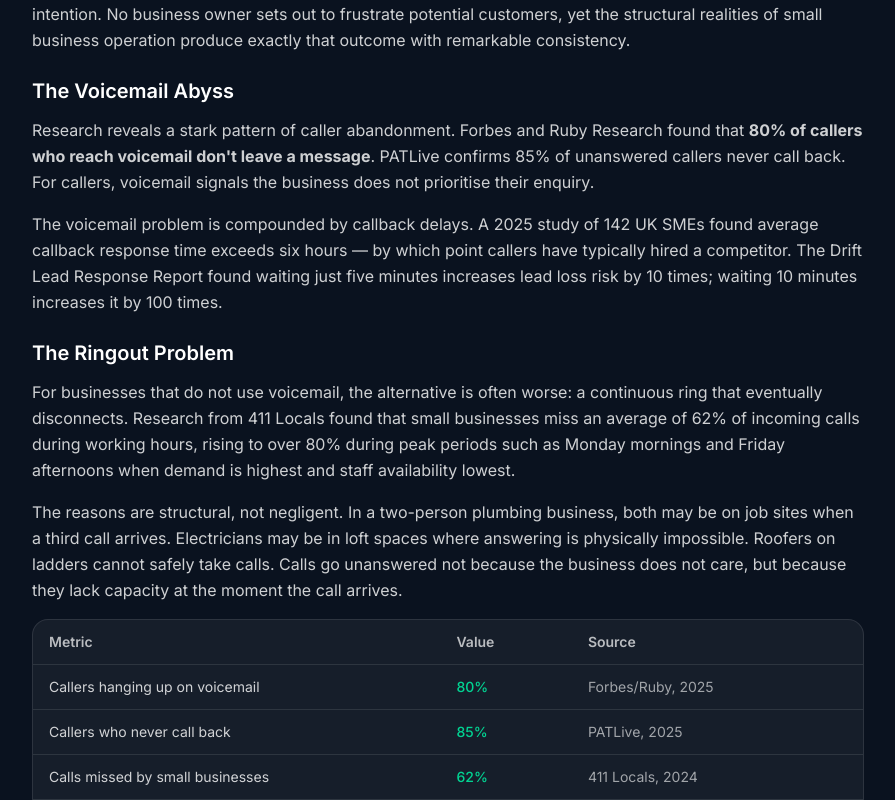
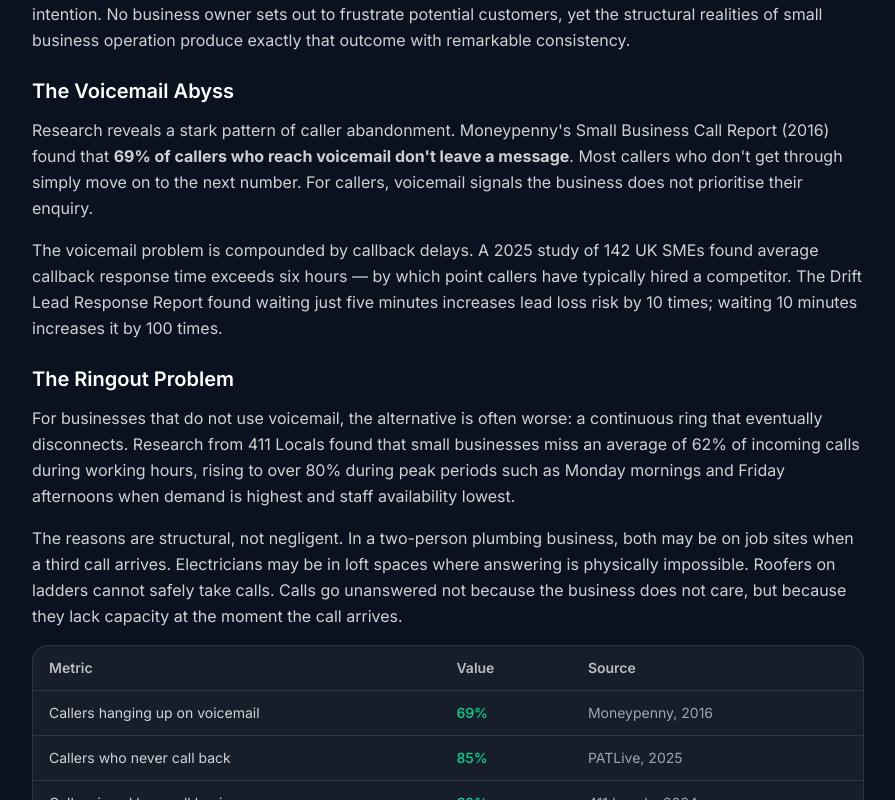
Before and after one commit to DruMcP/whoza-ai, a Next.js app: page /research/caller-experience-revolution-ai-voice-agents-2026 in a window 1280 px wide. Shown: the part 2040-2840 px from the top of the page, without its empty margins (192-1087 px from the left). Built offline with nearby package versions, Linux system fonts and the light colour scheme; no server answers.

Commit message:
fix(r16.1): standardize voicemail stat to 69% on caller-experience page

```diff
--- a/app/research/caller-experience-revolution-ai-voice-agents-2026/page.tsx
+++ b/app/research/caller-experience-revolution-ai-voice-agents-2026/page.tsx
@@ -146,9 +146,7 @@ const scholarlyArticleSchema = {
     "cssSelector": [".article-headline", ".article-abstract", ".article-body"]
   },
   "citation": [
-    {"@type": "CreativeWork", "name": "Moneypenny Small Business Call Report", "datePublished": "2016", "url": "https://www.moneypenny.com/uk/resources/blog/free-resource-small-business-call-report/"},
-    {"@type": "CreativeWork", "name": "Forbes/Ruby Research", "datePublished": "2025"},
-    {"@type": "CreativeWork", "name": "PATLive Missed Call Statistics", "datePublished": "2025"}
+    {"@type": "CreativeWork", "name": "Moneypenny Small Business Call Report", "datePublished": "2016", "url": "https://www.moneypenny.com/uk/resources/blog/free-resource-small-business-call-report/"}
   ],
 }
 
@@ -202,7 +200,7 @@ const breadcrumbSchema = {
 }
 
 const faqs = [
-    { question: "What percentage of callers who reach voicemail don't leave a message?", answer: "Forbes and Ruby Research found that 80% of callers who reach voicemail don't leave a message. PATLive confirms that 85% of unanswered callers never call back. For callers, voicemail signals that the business does not prioritise their enquiry." },
+    { question: "What percentage of callers who reach voicemail don't leave a message?", answer: "69% of callers who reach voicemail leave no message (Moneypenny, Small Business Call Report, 2016). Most callers who don't get through simply move on to the next number." },
     { question: "How much more likely is a business to connect with a lead if they respond within five minutes?", answer: "MIT's Lead Response Management Study found that companies responding within five minutes are 100 times more likely to make contact than those waiting 30 minutes, and 21 times more likely to qualify the lead. Velocify found that calling within one minute boosts conversion by 391% compared to waiting two minutes." },
     { question: "What percentage of customers will avoid a company after one negative service experience?", answer: "Accenture research shows that 87% of customers with even one negative service experience will avoid that company in the future. For small businesses where word-of-mouth drives growth, a single missed call carries amplified consequences." },
     { question: "What is the average business response time to leads?", answer: "Optifai's 2026 Pipeline Study of 939 B2B companies found the average lead response time is 47 hours — nearly two full days. Only 23% respond within five minutes, while 42% take longer than 24 hours. 23% never respond to leads at all." }
@@ -366,7 +364,7 @@ export default function ResearchPage() {
             </p>
             <h3 className="text-xl font-semibold text-white mb-3 mt-6">The Voicemail Abyss</h3>
             <p className="text-white/80 leading-relaxed mb-4">
-              Research reveals a stark pattern of caller abandonment. Forbes and Ruby Research found that <strong>80% of callers who reach voicemail don't leave a message</strong>. PATLive confirms 85% of unanswered callers never call back. For callers, voicemail signals the business does not prioritise their enquiry.
+              Research reveals a stark pattern of caller abandonment. Moneypenny's Small Business Call Report (2016) found that <strong>69% of callers who reach voicemail don't leave a message</strong>. Most callers who don't get through simply move on to the next number. For callers, voicemail signals the business does not prioritise their enquiry.
             </p>
             <p className="text-white/80 leading-relaxed mb-4">
               The voicemail problem is compounded by callback delays. A 2025 study of 142 UK SMEs found average callback response time exceeds six hours — by which point callers have typically hired a competitor. The Drift Lead Response Report found waiting just five minutes increases lead loss risk by 10 times; waiting 10 minutes increases it by 100 times.
@@ -391,8 +389,8 @@ export default function ResearchPage() {
                 <tbody>
                   <tr className="border-b border-white/10">
                     <td className="px-4 py-3 text-white/80">Callers hanging up on voicemail</td>
-                    <td className="px-4 py-3 font-medium text-emerald-400">80%</td>
-                    <td className="px-4 py-3 text-white/60">Forbes/Ruby, 2025</td>
+                    <td className="px-4 py-3 font-medium text-emerald-400">69%</td>
+                    <td className="px-4 py-3 text-white/60">Moneypenny, 2016</td>
                   </tr>
                   <tr className="border-b border-white/10">
                     <td className="px-4 py-3 text-white/80">Callers who never call back</td>
@@ -751,7 +749,6 @@ export default function ResearchPage() {
                 <li>CaseyResponse (2026). &apos;Lead Response Time Statistics: The 5-Minute Rule.&apos;</li>
                 <li>Drift (2023). &apos;Lead Response Time Report.&apos; drift.com.</li>
                 <li>Five9 (2025). &apos;Gen Z and the AI Customer Service Paradox.&apos;</li>
-                <li>Forbes/Ruby Research (2025). &apos;Call Answering Statistics.&apos;</li>
                 <li>Freshworks (2025). &apos;How AI is Unlocking ROI in Customer Service: 58 Stats for 2025.&apos;</li>
                 <li>Gartner (2025). &apos;Predicts Agentic AI Will Autonomously Resolve 80% of Common Customer Service Issues by 2029.&apos;</li>
                 <li>Gladly (2025). &apos;How to Use AI to Improve CSAT Scores.&apos;</li>
@@ -821,7 +818,7 @@ export default function ResearchPage() {
     <div className="space-y-6">
       <div className="bg-white/5 border border-white/10 rounded-xl p-6">
         <h3 className="text-lg font-semibold text-white mb-3">What percentage of callers who reach voicemail don't leave a message?</h3>
-        <p className="text-white/70 leading-relaxed">Forbes and Ruby Research found that 80% of callers who reach voicemail don't leave a message. PATLive confirms that 85% of unanswered callers never call back. For callers, voicemail signals that the business does not prioritise their enquiry.</p>
+        <p className="text-white/70 leading-relaxed">69% of callers who reach voicemail leave no message (Moneypenny, Small Business Call Report, 2016). Most callers who don't get through simply move on to the next number.</p>
       </div>
       <div className="bg-white/5 border border-white/10 rounded-xl p-6">
         <h3 className="text-lg font-semibold text-white mb-3">How much more likely is a business to connect with a lead if they respond within five minutes?</h3>
```
